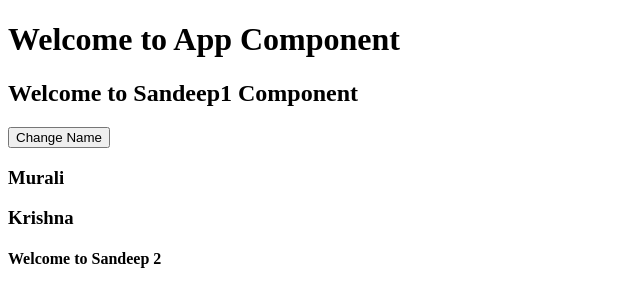
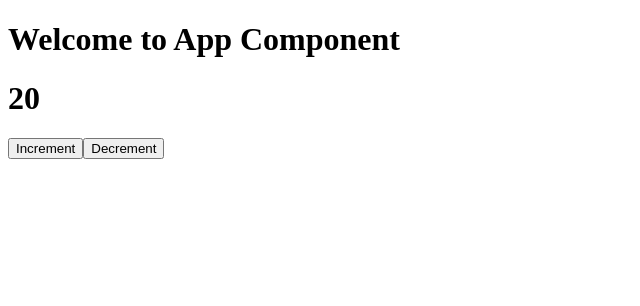
Before and after one commit to vmurali100/sandeep, a React (Create React App) app in the folder ReactJS/app1/: page / in a window 1280 px wide. Shown: the top 306 px of the page, without its empty margins (0-640 px from the left). Built offline with nearby package versions, Linux system fonts and the light colour scheme.

Commit message:
Adding Redux

```diff
--- a/ReactJS/app1/package.json
+++ b/ReactJS/app1/package.json
@@ -5,7 +5,9 @@
   "dependencies": {
     "react": "^16.8.6",
     "react-dom": "^16.8.6",
-    "react-scripts": "3.0.1"
+    "react-redux": "^7.1.0",
+    "react-scripts": "3.0.1",
+    "redux": "^4.0.4"
   },
   "scripts": {
     "start": "react-scripts start",
--- /dev/null
+++ b/ReactJS/app1/src/Actions.js
@@ -0,0 +1,6 @@
+export function increment() {
+  return { type: "INCREMENT" };
+}
+export function decrement() {
+  return { type: "DECREMENT" };
+}
--- a/ReactJS/app1/src/App.js
+++ b/ReactJS/app1/src/App.js
@@ -1,12 +1,17 @@
 import React from "react";
-import Sandeep1, { Sandeep2 } from "./Sandeep";
+// import Sandeep1, { Sandeep2 } from "./Sandeep";
+// import LIfeCycleA from "./LIfeCycleA";
+// import LifeCycleB from "./LifeCycleB";
+import Counter from "./Counter";
 
 export default function App() {
   return (
     <div>
       <h1>Welcome to App Component</h1>
-      <Sandeep1 />
-      <Sandeep2 />
+      {/* <Sandeep1 />
+      <Sandeep2 /> */}
+      {/* <LifeCycleB helo={"I am from App.js"} /> */}
+      <Counter />
     </div>
   );
 }
--- /dev/null
+++ b/ReactJS/app1/src/Counter.jsx
@@ -0,0 +1,30 @@
+import React, { Component } from "react";
+import { connect } from "react-redux";
+import { increment, decrement } from "./Actions";
+class Counter extends Component {
+  render() {
+    return (
+      <div>
+        <h1>{this.props.stateCount}</h1>
+        <button
+          onClick={() => {
+            this.props.dispatch(increment());
+          }}
+        >
+          Increment
+        </button>
+        <button
+          onClick={() => {
+            this.props.dispatch(decrement());
+          }}
+        >
+          Decrement
+        </button>
+      </div>
+    );
+  }
+}
+const mapStateToProps = state => ({
+  stateCount: state.count
+});
+export default connect(mapStateToProps)(Counter);
--- /dev/null
+++ b/ReactJS/app1/src/LIfeCycleA.jsx
@@ -0,0 +1,46 @@
+import React, { Component } from "react";
+
+export default class LIfeCycleA extends Component {
+  constructor(props) {
+    super(props);
+
+    this.state = {
+      myName: "Murali "
+    };
+    console.log("Contructor Triggered");
+  }
+  updateName = () => {
+    this.setState({ myName: "Murali Krishna" });
+  };
+
+  //   This method will be called mounting phase and Updating Phase
+  static getDerivedStateFromProps(state, props) {
+    console.log("getDerivedStateFromProps Triggered");
+    return {};
+  }
+  render() {
+    console.log("Render Method Triggered");
+    return (
+      <div>
+        <h1>{this.state.myName}</h1>
+        <button onClick={this.updateName}>Updated</button>
+      </div>
+    );
+  }
+  shouldComponentUpdate() {
+    console.log("shouldComponentUpdate is called");
+    return true;
+  }
+
+  getSnapshotBeforeUpdate() {
+    console.log("getSnapshotBeforeUpdate is Triggered");
+    return null;
+  }
+
+  componentDidUpdate() {
+    console.log("componentDidUpdate is triggered");
+  }
+  componentDidMount() {
+    console.log("componentDidMount is called");
+  }
+}
--- /dev/null
+++ b/ReactJS/app1/src/LifeCycleB.jsx
@@ -0,0 +1,62 @@
+import React, { Component } from "react";
+
+export default class LifeCycleB extends Component {
+  // lifeCycle 1
+  constructor(props) {
+    super(props);
+
+    this.state = {
+      myName: "Murali"
+    };
+    console.log("constructor lifeCylce Trigged");
+  }
+
+  //   lifeCycle 2 .. Triggered First in Update Phse
+  static getDerivedStateFromProps(state, props) {
+    console.log("getDerivedStateFromProps lifecycle is Triggered");
+    return {};
+  }
+
+  //   lifeCycle 3 .. Triggered 3 in Update Phase
+  render() {
+    console.log("render lifeCylce Trigged");
+    return (
+      <div>
+        <h2>Welcome to LifeCycleB - {this.state.myName}</h2>
+
+        <button onClick={this.changeName}>Change Name</button>
+      </div>
+    );
+  }
+  //   lifeCycle 4
+  componentDidMount() {
+    console.log("componentDidMount did Mount");
+  }
+
+  changeName = () => {
+    this.setState({ myName: "Murali Krishna" });
+  };
+  //   Update lifeCycle 2
+  shouldComponentUpdate() {
+    console.log("shouldComponentUpdate is called");
+    return true;
+  }
+
+  //   Update lifeCycle 4
+  getSnapshotBeforeUpdate(props, state) {
+    console.log(props);
+    console.log(state);
+    console.log("getSnapshotBeforeUpdate is Triggered");
+    return null;
+  }
+  //   Update lifeCycle 5
+
+  componentDidUpdate() {
+    console.log(this.state);
+    console.log("componentDidUpdate is triggered");
+  }
+  componentWillUnmount() {
+    console.log("componentWillUnmount is Triggered  ");
+    window.removeEventListener("resize", this.resizeListener);
+  }
+}
--- a/ReactJS/app1/src/index.js
+++ b/ReactJS/app1/src/index.js
@@ -1,8 +1,17 @@
 import React from "react";
 import ReactDOM from "react-dom";
 import App from "./App";
-
-ReactDOM.render(<App />, document.getElementById("root"));
+import { createStore } from "redux";
+import { Provider } from "react-redux";
+import reducer from "./reducer";
+// Step 1 : Creating Store With Create Store Method (With An Arguments of Reducer)
+const store = createStore(reducer);
+ReactDOM.render(
+  <Provider store={store}>
+    <App />
+  </Provider>,
+  document.getElementById("root")
+);
 
 // If you want your app to work offline and load faster, you can change
 // unregister() to register() below. Note this comes with some pitfalls.
--- /dev/null
+++ b/ReactJS/app1/src/reducer.js
@@ -0,0 +1,16 @@
+const defaultState = {
+  count: 20
+};
+export default function reducer(state = defaultState, action) {
+  switch (action.type) {
+    case "INCREMENT":
+      return { count: state.count + 1 };
+      break;
+    case "DECREMENT":
+      return { count: state.count - 1 };
+      break;
+    default:
+      return state;
+  }
+  return state;
+}
```
Also changed, not shown: 1 other file (tests, documents, lock files or other folders).
